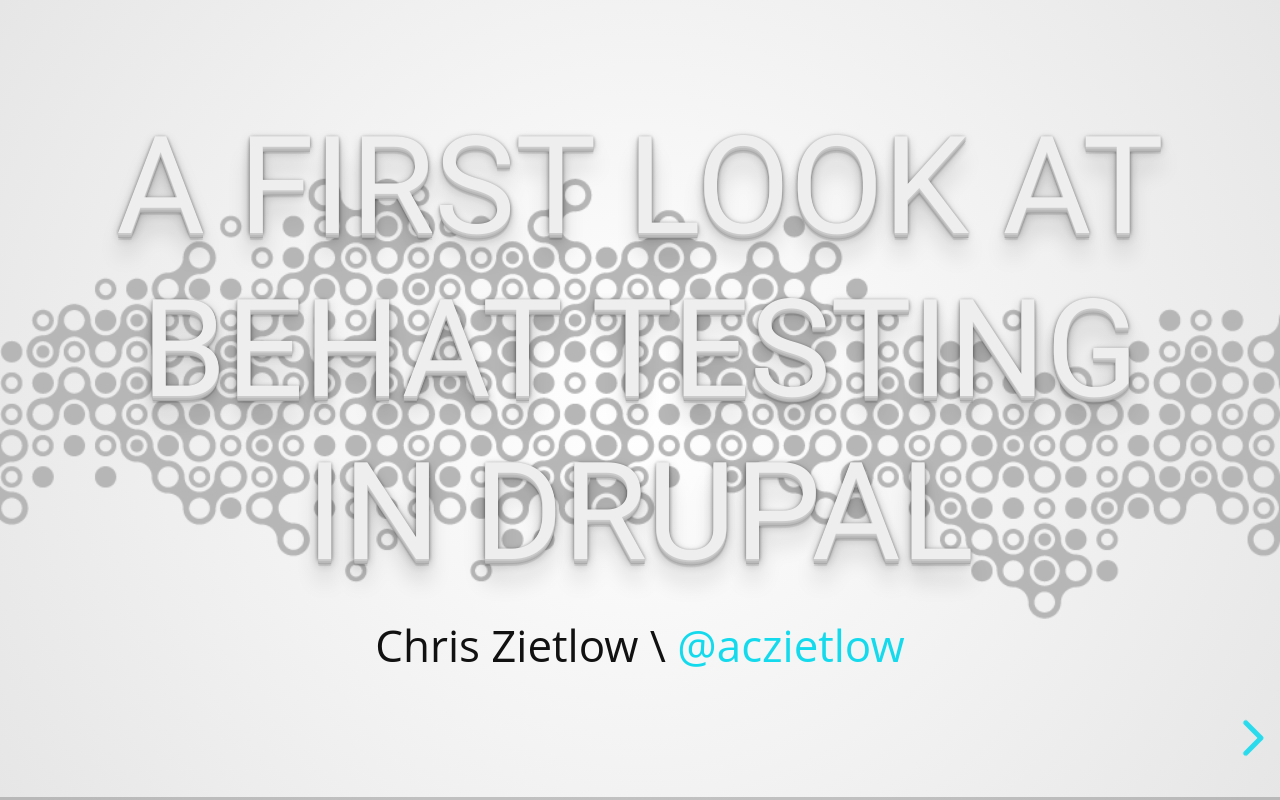
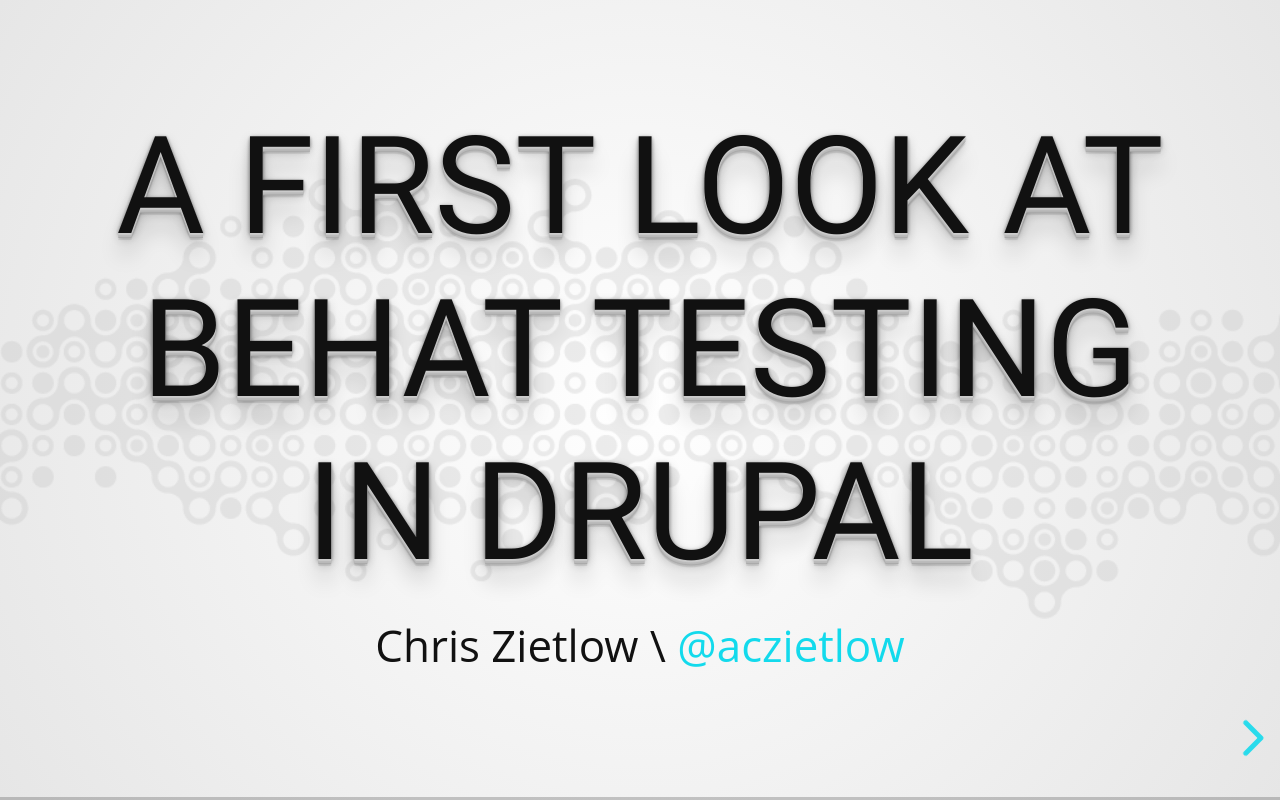
Before and after one commit to aczietlow/behat, a website: page index.html in a window 1280 px wide. Drawn offline with Linux system fonts and the light colour scheme.

Commit message:
Add opacity background image.

```diff
--- a/css/theme/source/mindgrub.scss
+++ b/css/theme/source/mindgrub.scss
@@ -36,6 +36,7 @@
 $mainColor: #111;
 
 $headingFont: 'Roboto', sans-serif;
+$headingColor: #111;
 $heading1Size: 3.1em;
 $heading2Size: 1.76em;
 $heading3Size: 1.22em;
--- a/js/mindgrub.js
+++ b/js/mindgrub.js
@@ -8,7 +8,7 @@
 $('div.slides>section').each(function( i ) {
     var background = $(this).attr('data-background');
     if (typeof background === typeof undefined || background === false) {
-        $(this).attr('data-background', 'assets/background-pattern-grey.png');
+        $(this).attr('data-background', 'assets/background-pattern-grey-opacity.png');
     }
 });
 
```
Also changed, not shown: assets/background-pattern-grey-opacity.png (added), css/theme/mindgrub.css.
